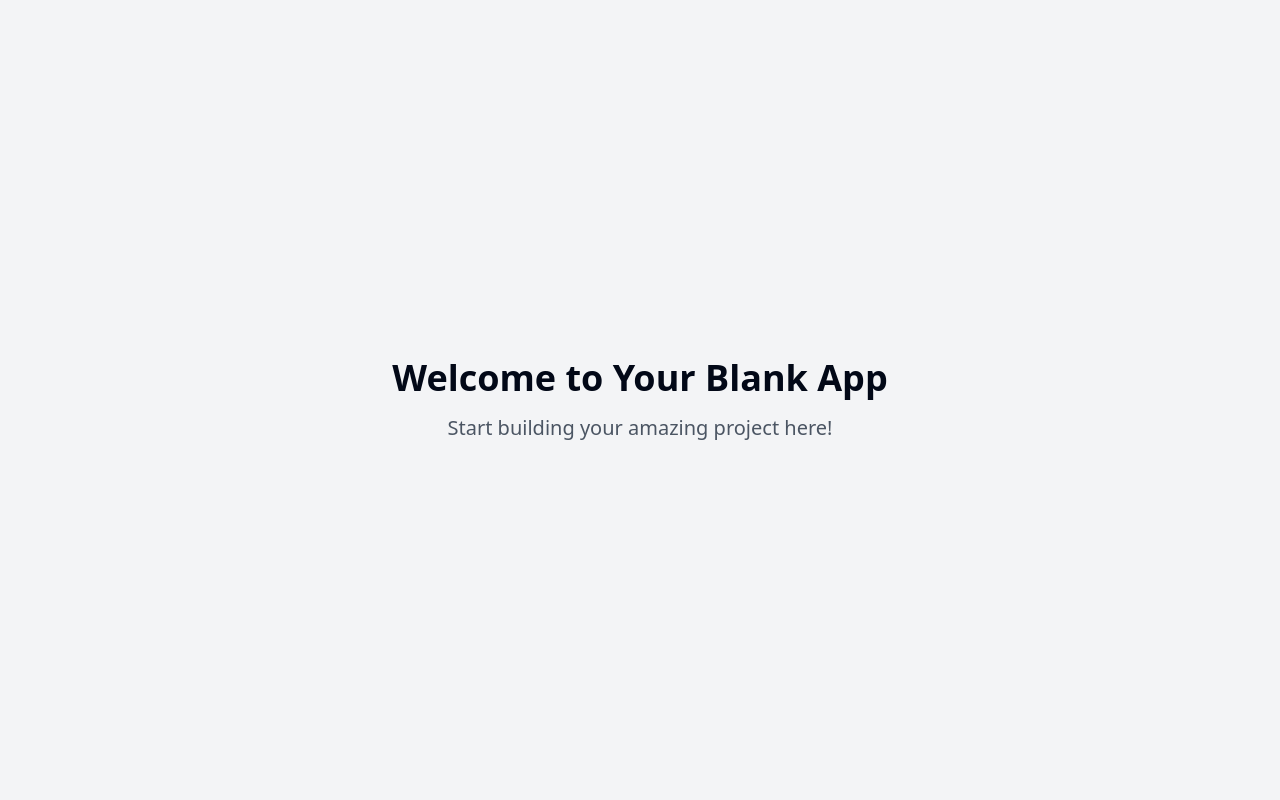
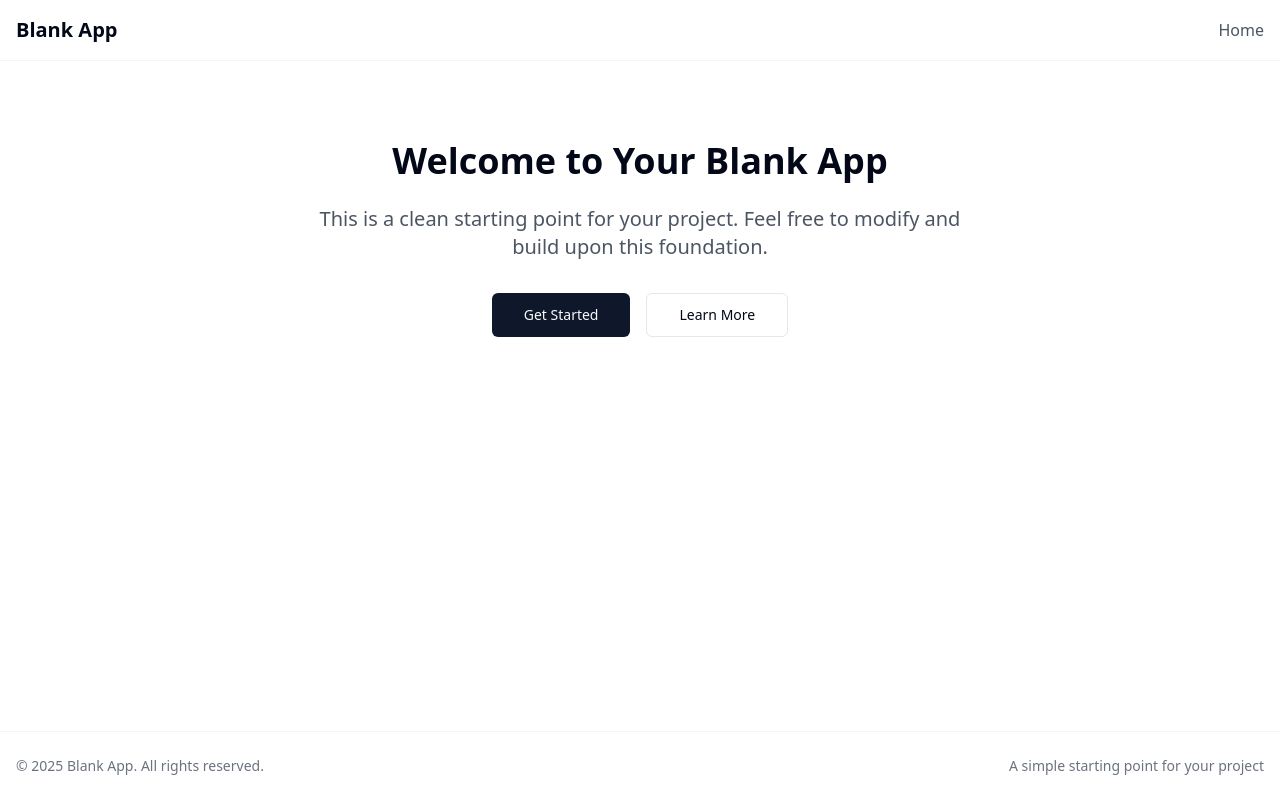
Before and after one commit to shreyastotm/into-the-wild, a React (Vite) app: page / in a window 1280 px wide. Built offline with nearby package versions, Linux system fonts and the light colour scheme.

Commit message:
Create blank app

```diff
--- a/index.html
+++ b/index.html
@@ -1,14 +1,15 @@
+
 <!DOCTYPE html>
 <html lang="en">
   <head>
     <meta charset="UTF-8" />
     <meta name="viewport" content="width=device-width, initial-scale=1.0" />
-    <title>new-begin-core</title>
-    <meta name="description" content="Lovable Generated Project" />
+    <title>Blank App</title>
+    <meta name="description" content="A clean starting point for your web project" />
     <meta name="author" content="Lovable" />
 
-    <meta property="og:title" content="new-begin-core" />
-    <meta property="og:description" content="Lovable Generated Project" />
+    <meta property="og:title" content="Blank App" />
+    <meta property="og:description" content="A clean starting point for your web project" />
     <meta property="og:type" content="website" />
     <meta property="og:image" content="https://lovable.dev/opengraph-image-p98pqg.png" />
 
--- a/src/App.tsx
+++ b/src/App.tsx
@@ -1,3 +1,4 @@
+
 import { Toaster } from "@/components/ui/toaster";
 import { Toaster as Sonner } from "@/components/ui/sonner";
 import { TooltipProvider } from "@/components/ui/tooltip";
@@ -16,7 +17,6 @@ const App = () => (
       <BrowserRouter>
         <Routes>
           <Route path="/" element={<Index />} />
-          {/* ADD ALL CUSTOM ROUTES ABOVE THE CATCH-ALL "*" ROUTE */}
           <Route path="*" element={<NotFound />} />
         </Routes>
       </BrowserRouter>
--- /dev/null
+++ b/src/components/Footer.tsx
@@ -0,0 +1,23 @@
+
+import React from 'react';
+
+const Footer = () => {
+  return (
+    <footer className="w-full py-6 border-t border-gray-100 mt-auto">
+      <div className="container mx-auto px-4">
+        <div className="flex flex-col md:flex-row justify-between items-center">
+          <p className="text-sm text-gray-500">
+            © {new Date().getFullYear()} Blank App. All rights reserved.
+          </p>
+          <div className="mt-4 md:mt-0">
+            <p className="text-sm text-gray-500">
+              A simple starting point for your project
+            </p>
+          </div>
+        </div>
+      </div>
+    </footer>
+  );
+};
+
+export default Footer;
--- /dev/null
+++ b/src/components/Header.tsx
@@ -0,0 +1,24 @@
+
+import React from 'react';
+import { Link } from 'react-router-dom';
+
+const Header = () => {
+  return (
+    <header className="w-full py-4 border-b border-gray-100">
+      <div className="container mx-auto px-4 flex justify-between items-center">
+        <div className="flex items-center">
+          <Link to="/" className="text-xl font-semibold">
+            Blank App
+          </Link>
+        </div>
+        <nav className="hidden md:flex space-x-6">
+          <Link to="/" className="text-gray-600 hover:text-gray-900 transition-colors">
+            Home
+          </Link>
+        </nav>
+      </div>
+    </header>
+  );
+};
+
+export default Header;
--- /dev/null
+++ b/src/components/Layout.tsx
@@ -0,0 +1,22 @@
+
+import React from 'react';
+import Header from './Header';
+import Footer from './Footer';
+
+interface LayoutProps {
+  children: React.ReactNode;
+}
+
+const Layout = ({ children }: LayoutProps) => {
+  return (
+    <div className="flex flex-col min-h-screen bg-background">
+      <Header />
+      <main className="flex-grow container mx-auto px-4 py-8">
+        {children}
+      </main>
+      <Footer />
+    </div>
+  );
+};
+
+export default Layout;
--- a/src/pages/Index.tsx
+++ b/src/pages/Index.tsx
@@ -1,13 +1,26 @@
-// Update this page (the content is just a fallback if you fail to update the page)
+
+import React from 'react';
+import Layout from '../components/Layout';
+import { Button } from '@/components/ui/button';
 
 const Index = () => {
   return (
-    <div className="min-h-screen flex items-center justify-center bg-gray-100">
-      <div className="text-center">
-        <h1 className="text-4xl font-bold mb-4">Welcome to Your Blank App</h1>
-        <p className="text-xl text-gray-600">Start building your amazing project here!</p>
+    <Layout>
+      <div className="flex flex-col items-center justify-center py-12">
+        <h1 className="text-4xl font-bold text-center mb-6">Welcome to Your Blank App</h1>
+        <p className="text-xl text-gray-600 text-center max-w-2xl mb-8">
+          This is a clean starting point for your project. Feel free to modify and build upon this foundation.
+        </p>
+        <div className="flex flex-col sm:flex-row gap-4">
+          <Button variant="default" size="lg">
+            Get Started
+          </Button>
+          <Button variant="outline" size="lg">
+            Learn More
+          </Button>
+        </div>
       </div>
-    </div>
+    </Layout>
   );
 };
 
--- a/src/pages/NotFound.tsx
+++ b/src/pages/NotFound.tsx
@@ -1,5 +1,8 @@
+
 import { useLocation } from "react-router-dom";
 import { useEffect } from "react";
+import Layout from "../components/Layout";
+import { Button } from "@/components/ui/button";
 
 const NotFound = () => {
   const location = useLocation();
@@ -12,15 +15,15 @@ const NotFound = () => {
   }, [location.pathname]);
 
   return (
-    <div className="min-h-screen flex items-center justify-center bg-gray-100">
-      <div className="text-center">
-        <h1 className="text-4xl font-bold mb-4">404</h1>
-        <p className="text-xl text-gray-600 mb-4">Oops! Page not found</p>
-        <a href="/" className="text-blue-500 hover:text-blue-700 underline">
-          Return to Home
-        </a>
+    <Layout>
+      <div className="flex flex-col items-center justify-center py-12">
+        <h1 className="text-6xl font-bold mb-4">404</h1>
+        <p className="text-xl text-gray-600 mb-8">Oops! Page not found</p>
+        <Button asChild>
+          <a href="/">Return to Home</a>
+        </Button>
       </div>
-    </div>
+    </Layout>
   );
 };
 
--- a/tailwind.config.ts
+++ b/tailwind.config.ts
@@ -1,3 +1,4 @@
+
 import type { Config } from "tailwindcss";
 
 export default {
```
